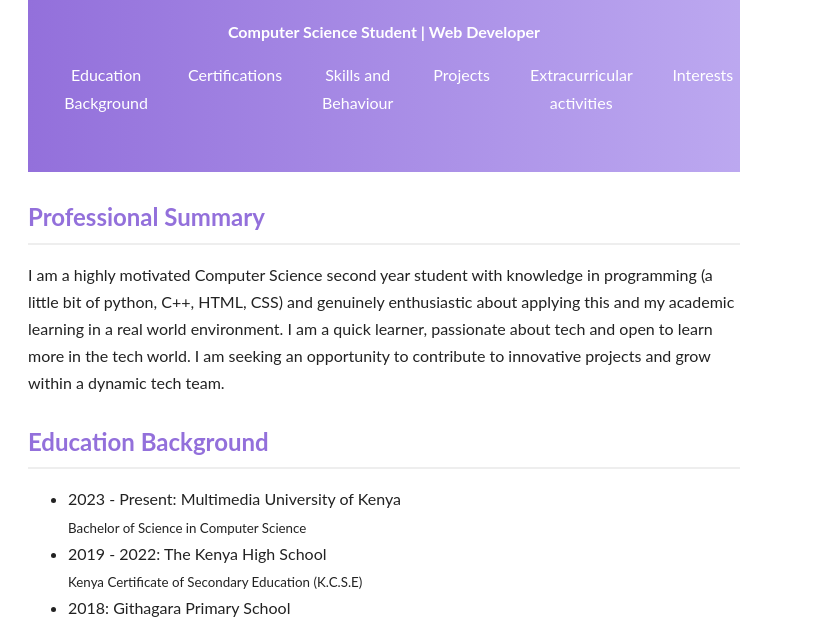
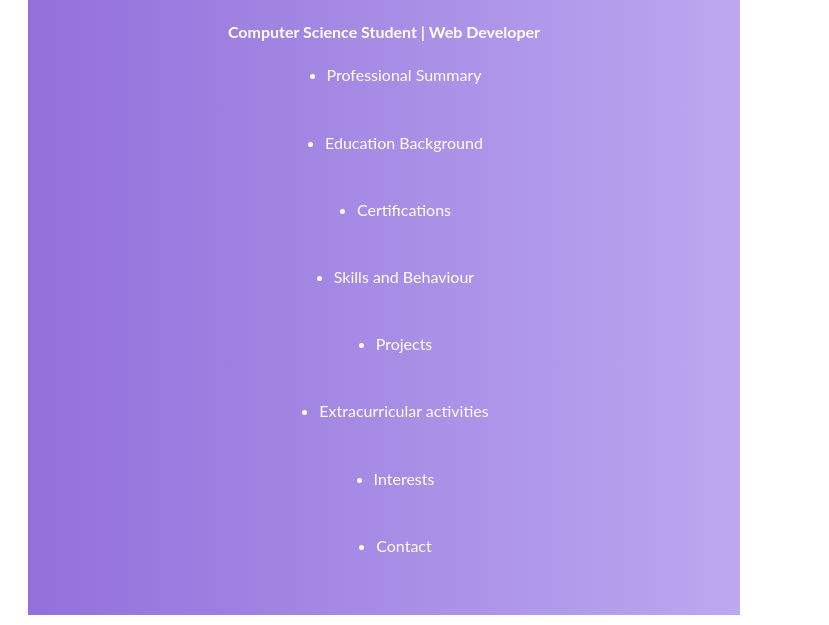
Before and after one commit to Kanyi-Victoria067/resume-website, a plain HTML site: page index.html in a window 768 px wide. Shown: the part 147-772 px from the top of the page, 829 px wide, since content can reach past the window. Drawn offline with Linux system fonts and the light colour scheme.

Commit message:
fixing mobile layout

```diff
--- a/style.css
+++ b/style.css
@@ -18,23 +18,23 @@ nav ul {
   margin-top: 10px;
 }
 
-/* Default layout on small screens like mobile phones; column format*/
-.nav-list {
-  list-style: none;
-  padding: 0;
-  text-align: center;
-}
 
-.nav-list li {
-  margin: 8px 0; /*adds space vertically between differents items on the nav-list*/
-}
-
-/*Layout on large screens like laptops, tablets: row format*/
+/*If screen is larger than 768px eg tablets and laptops then: */
 @media (min-width: 768px) {
   .nav-list {
     display: flex; /*Allows horizontal layout*/
     justify-content: center;
     gap: 40px; /* space between items */
+  }
+/*Else if screen is 768px or narrower: */
+@media (max-width: 768px) {
+    .nav-list {
+      flex-direction: column;
+      align-items: center;
+    }
+
+  .nav-list li {
+    margin: 8px 0; /*adds space vertically between differents items on the nav-list*/
   }
 
   .nav-list li {
```
